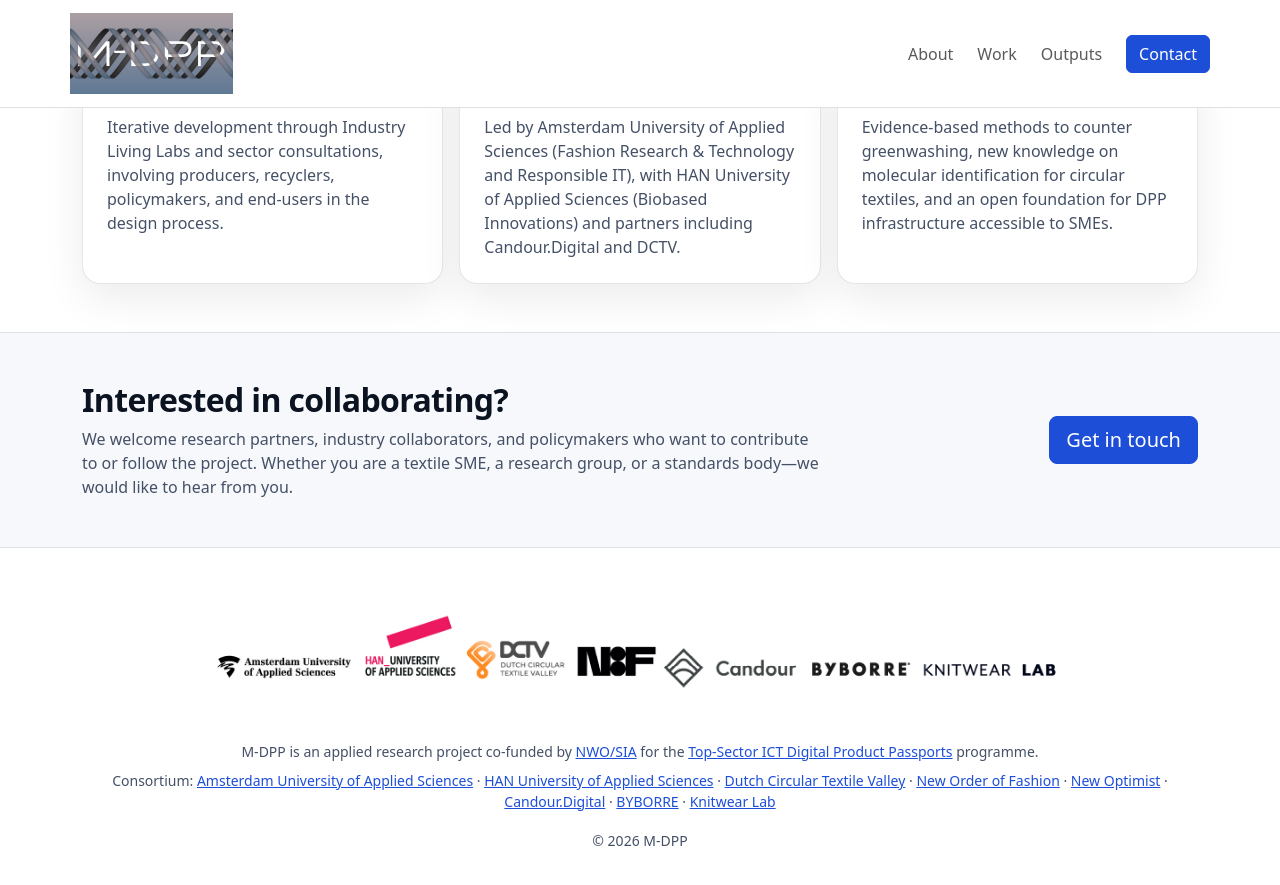
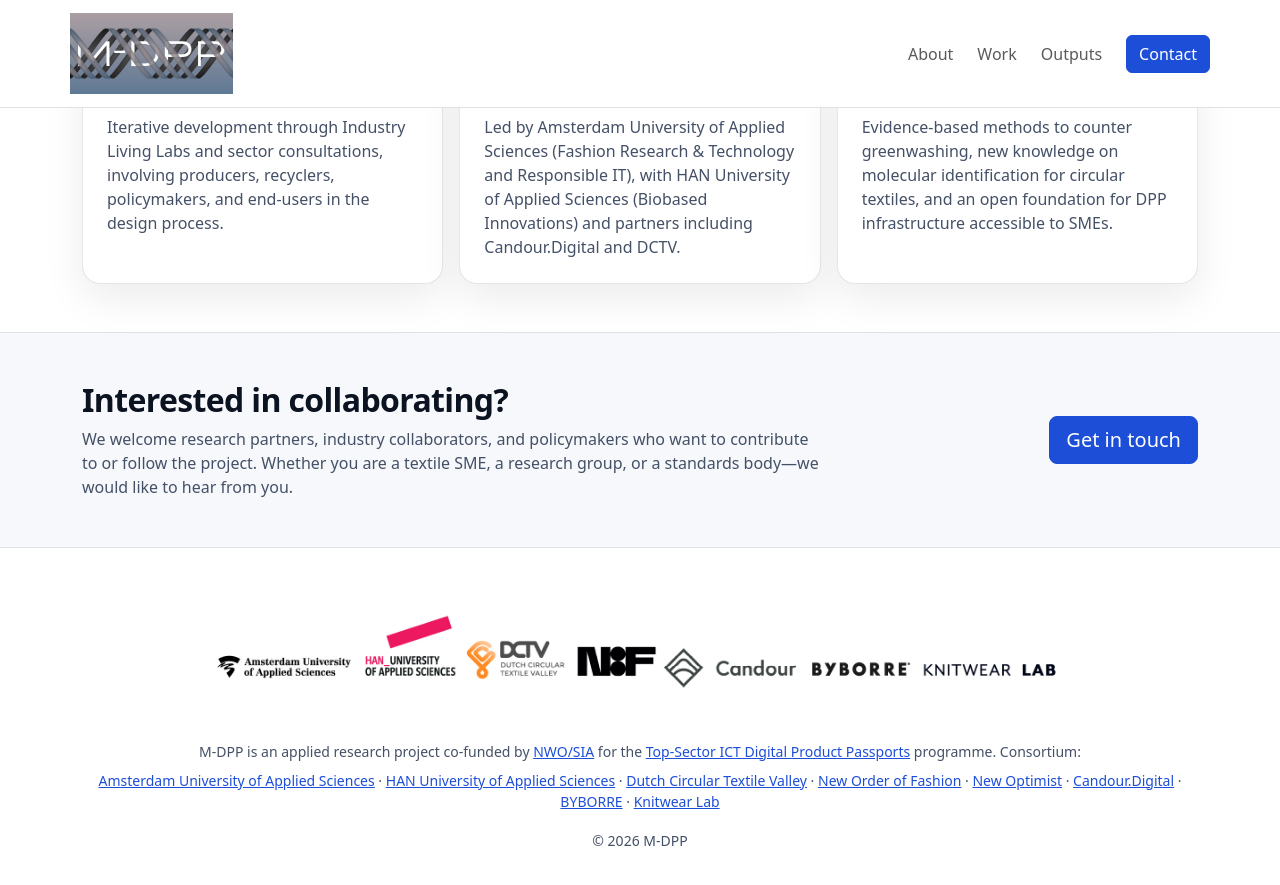
Before and after one commit to MDPP-ops/website, a Jekyll site: the page built from index.md, in a window 1280 px wide and 900 px high, scrolled down 2062 px. Shown: the top 885 px of the window. Built offline with Jekyll 4.4.1, drawn with Linux system fonts in a browser that asks for light colours; part of the change alters nothing that is shown.

Commit message:
Microscope

```diff
--- a/_includes/footer.html
+++ b/_includes/footer.html
@@ -9,10 +9,9 @@
       <p class="text-secondary small mb-2">
         M-DPP is an applied research project co-funded by
         <a href="https://www.nwo.nl/en/taskforce-for-applied-research-sia">NWO/SIA</a> for the
-        <a href="https://digital-holland.com/news/these-are-the-7-projects-selected-in-the-digital-product-passports-call">Top-Sector ICT Digital Product Passports</a> programme.
+        <a href="https://digital-holland.com/news/these-are-the-7-projects-selected-in-the-digital-product-passports-call">Top-Sector ICT Digital Product Passports</a> programme. Consortium:
       </p>
       <p class="text-secondary small mb-0">
-        Consortium:
         <a href="https://www.amsterdamuas.com/">Amsterdam University of Applied Sciences</a> ·
         <a href="https://www.han.nl/en/">HAN University of Applied Sciences</a> ·
         <a href="https://www.dutchcirculartextile.org/">Dutch Circular Textile Valley</a> ·
--- a/index.md
+++ b/index.md
@@ -46,7 +46,7 @@ permalink: /
                 open, and interoperable DPP infrastructure grounded in material science.
               </div>
             </div>
-            <div class="icon-badge">TXT</div>
+            <div class="icon-badge">🔬</div>
           </div>
 
           <div class="row g-3">
```
